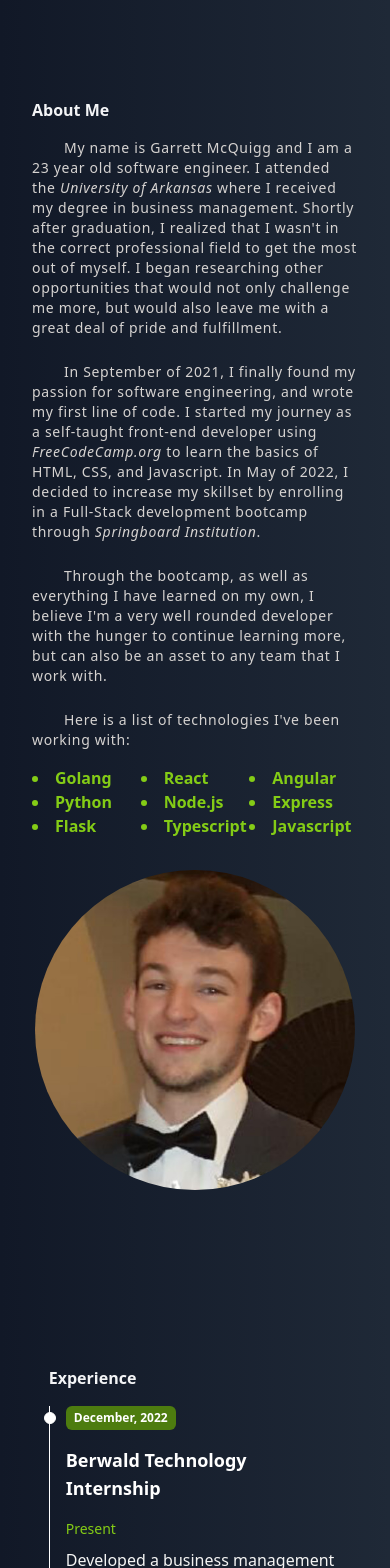
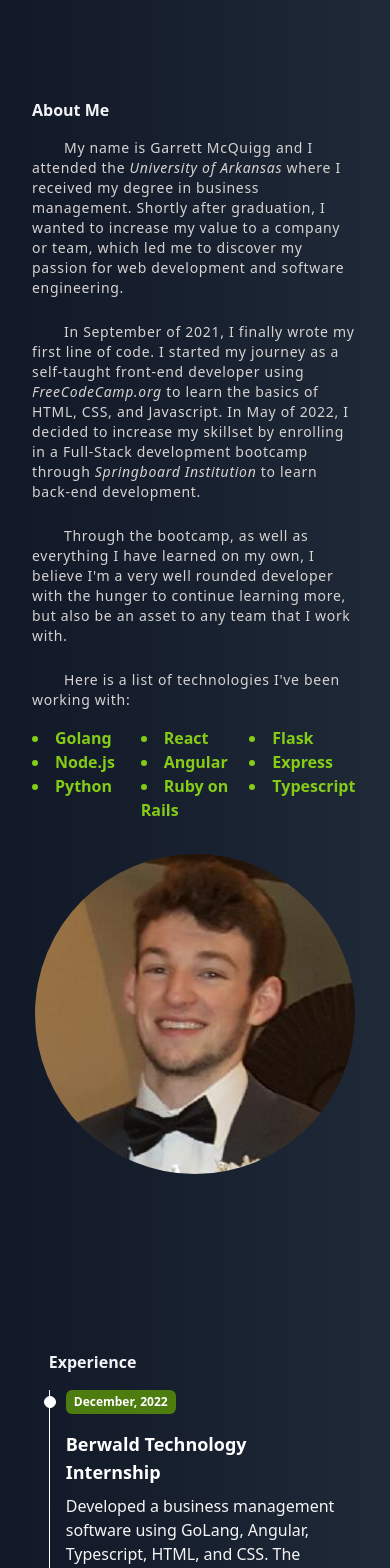
Before and after one commit to GarrettMcQuigg/Portfolio, a React (Vite) app: page / in a window 390 px wide. Shown: the part 1540-3108 px from the top of the page. Built offline with nearby package versions, Linux system fonts and the light colour scheme.

Commit message:
revision

```diff
--- a/src/components/About.jsx
+++ b/src/components/About.jsx
@@ -8,33 +8,32 @@ function About() {
         <div className='px-8'>
           <h1 className='md:text-4xl font-bold text-gray-100 pb-4'>About Me</h1>
           <p className='text-sm indent-8 tracking-wider'>
-            My name is Garrett McQuigg and I am a 23 year old software engineer. I attended the <i>University of Arkansas</i> where I received my degree in
-            business management. Shortly after graduation, I realized that I wasn't in the correct professional field to get the most out of myself. I began
-            researching other opportunities that would not only challenge me more, but would also leave me with a great deal of pride and fulfillment.
+            My name is Garrett McQuigg and I attended the <i>University of Arkansas</i> where I received my degree in business management. Shortly after
+            graduation, I wanted to increase my value to a company or team, which led me to discover my passion for web development and software engineering.
           </p>{' '}
           <br />
           <p className='text-sm indent-8 tracking-wider'>
-            In September of 2021, I finally found my passion for software engineering, and wrote my first line of code. I started my journey as a self-taught
-            front-end developer using <i>FreeCodeCamp.org</i> to learn the basics of HTML, CSS, and Javascript. In May of 2022, I decided to increase my
-            skillset by enrolling in a Full-Stack development bootcamp through <i>Springboard Institution</i>.
+            In September of 2021, I finally wrote my first line of code. I started my journey as a self-taught front-end developer using <i>FreeCodeCamp.org</i>{' '}
+            to learn the basics of HTML, CSS, and Javascript. In May of 2022, I decided to increase my skillset by enrolling in a Full-Stack development
+            bootcamp through <i>Springboard Institution</i> to learn back-end development.
           </p>
           <br />
           <p className='text-sm indent-8 tracking-wider'>
             Through the bootcamp, as well as everything I have learned on my own, I believe I'm a very well rounded developer with the hunger to continue
-            learning more, but can also be an asset to any team that I work with.
+            learning more, but also be an asset to any team that I work with.
           </p>
           <br />
           <p className='text-sm indent-8 tracking-wider'>Here is a list of technologies I've been working with:</p>
           <ul className='grid grid-cols-3 pt-4 list-disc list-inside text-lime-500 font-semibold md:pl-12'>
             <li>Golang</li>
             <li>React</li>
+            <li>Flask</li>
+            <li>Node.js</li>
             <li>Angular</li>
+            <li>Express</li>
             <li>Python</li>
-            <li>Node.js</li>
-            <li>Express</li>
-            <li>Flask</li>
+            <li>Ruby on Rails</li>
             <li>Typescript</li>
-            <li>Javascript</li>
           </ul>
         </div>
         <div className='flex justify-center xl:justify-start lg:pl-8 pt-8 lg:pt-16 md:pl-2'>
--- a/src/components/ExperienceItems.jsx
+++ b/src/components/ExperienceItems.jsx
@@ -1,20 +1,15 @@
-import React from "react";
+import React from 'react';
 
 function ExperienceItems({ date, title, duration, details }) {
   return (
-    <ol className="flex flex-col md:flex-row relative border-l border-white">
-      <li className="mb-10 ml-4">
-        <div className="absolute w-3 h-3 bg-white rounded-full mt-1.5 -left-1.5 border border-white" />
-        <p className="flex flex-wrap gap-4 flex-row items-center justify-start text-xs md:text-sm">
-          <span className="inline-block px-2 py-1 font-semibold text-white bg-lime-700 rounded-md">
-            {date}
-          </span>
-          <h3 className="text-lg font-bold text-white">{title}</h3>
-          <div className="my-1 text-sm font-normal leading-none text-lime-500">
-            {duration}
-          </div>
+    <ol className='flex flex-col md:flex-row relative border-l border-white'>
+      <li className='mb-10 ml-4'>
+        <div className='absolute w-3 h-3 bg-white rounded-full mt-1.5 -left-1.5 border border-white' />
+        <p className='flex flex-wrap gap-4 flex-row items-center justify-start text-xs md:text-sm'>
+          <span className='inline-block px-2 py-1 font-semibold text-white bg-lime-700 rounded-md'>{date}</span>
+          <h3 className='text-lg font-bold text-white'>{title}</h3>
         </p>
-        <p className="my-2 text-base font-normal text-stone-100">{details}</p>
+        <p className='my-2 text-base font-normal text-stone-100'>{details}</p>
       </li>
     </ol>
   );
--- a/src/data/timeline.js
+++ b/src/data/timeline.js
@@ -1,30 +1,26 @@
 export default [
   {
-    date: "December, 2022",
-    title: "Berwald Technology Internship",
-    duration: "Present",
+    date: 'December, 2022',
+    title: 'Berwald Technology Internship',
     details:
-      "Developed a business management software using GoLang, Angular, Typescript, HTML, and CSS. The project included user authentication, company integration, a beautiful/clean UI, Followed industry standard work flow, and much more.",
+      'Developed a business management software using GoLang, Angular, Typescript, HTML, and CSS. The project included user authentication, company integration, a beautiful/clean UI, Followed industry standard work flow, and much more.',
   },
   {
-    date: "May, 2022",
-    title: "Springboard Software Engineering Bootcamp",
-    duration: "Present",
+    date: 'May, 2022',
+    title: 'Springboard Software Engineering Bootcamp',
     details:
-      "700+ hours of hands-on course material, with 1:1 industry expert mentor oversight, and completion of 4 in-depth portfolio projects. Mastered skills in front-end web development, back-end web development, databases, and data structures and algorithms.",
+      '700+ hours of hands-on course material, with 1:1 industry expert mentor oversight, and completion of 4 in-depth portfolio projects. Mastered skills in front-end web development, back-end web development, databases, and data structures and algorithms.',
   },
   {
-    date: "September, 2021",
-    title: "Self Taught Front-End Development",
-    duration: "8 Months",
+    date: 'September, 2021',
+    title: 'Self Taught Front-End Development',
     details:
       "September of 2021 was when I wrote my first line of code ever. I used FreeCodeCamp.org to learn HTML, CSS, and JavaScript. This fueled my passion to learn and problem solved, but I realized I wanted to 'fast-track' my studies, which led me to transition into a software engineering bootcamp.",
   },
   {
-    date: "May, 2021",
-    title: "Graduation from University of Arkansas",
-    duration: "4 Years",
+    date: 'May, 2021',
+    title: 'Graduation from University of Arkansas',
     details:
-      "Spent 4 years getting my degree in Business Management. I was hired as a leasing consultant by Mac Properties in June of 2021. Shortly after starting my job, I decided to pivot my life towards software development and started from scratch.",
+      'Spent 4 years getting my degree in Business Management. I was hired as a leasing consultant by Mac Properties in June of 2021. Shortly after starting my job, I decided to pivot my life towards software development and started from scratch.',
   },
 ];
```
